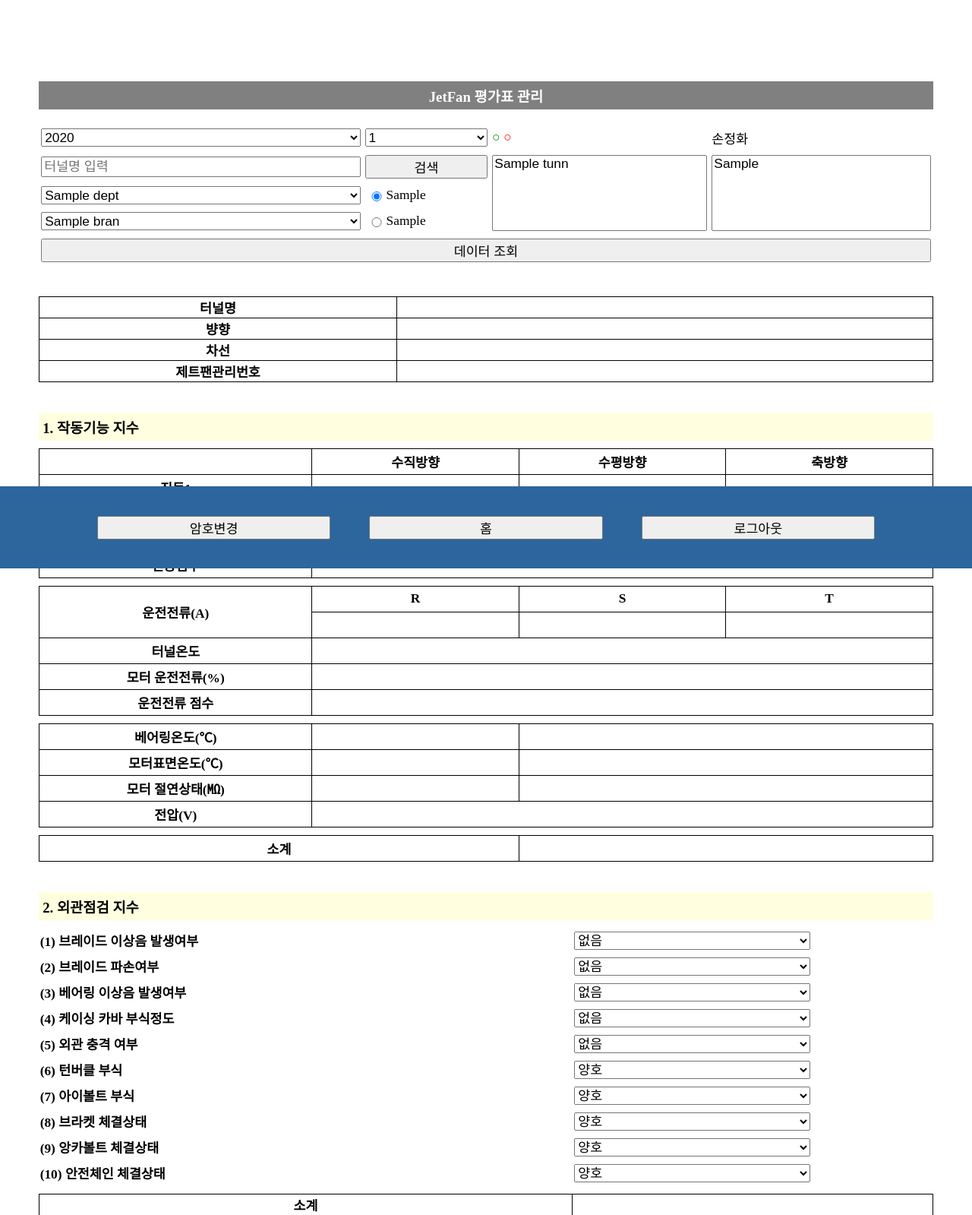
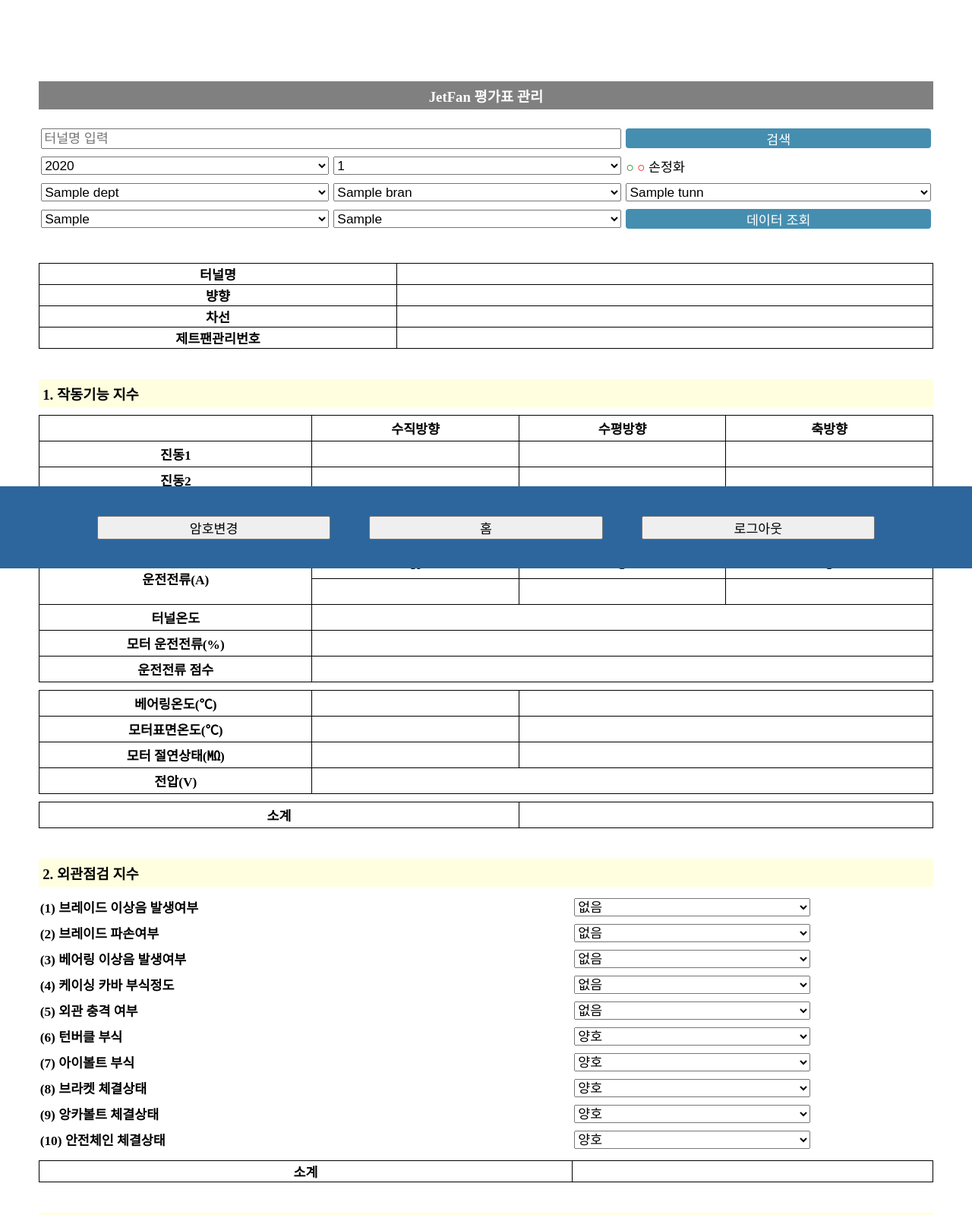
Before and after one commit to hyunjiyoo/JetFan-project, a Flask app: template jetFan-project/templates/evaluation.html in a window 1280 px wide. Shown: the part 52-1651 px from the top of the page at 76% size. Run offline with Flask 2, Linux system fonts and the light colour scheme; the template is opened without the code that fills it: most values are stand-ins (such as "Sample title", 1, 10 or a date in 2020); lists and menus that the app fills with data are empty; style sheets or scripts are compiled from the project's sources; parts of the project's set-up code (start-up, migrations or seed data) failed here and were passed over.

Commit message:
콤보박스 UI변경 및 기능수정

```diff
--- a/jetFan-project/static/css/combo.less
+++ b/jetFan-project/static/css/combo.less
@@ -12,14 +12,6 @@
                 font-size: @basic-font;
                 padding: @table-padding;
 
-                &:first-child {
-                    width: 1.5%;
-                }
-
-                &:nth-child(2) {
-                    width: 0.3%;
-                }
-
                 .jetfan_way {
                     display: flex;
                     align-items: center;
@@ -28,10 +20,6 @@
                 input[type='radio'] {
                     width: 20px;
                 }
-
-                #tunnel, #jetfan_no {
-                    height: 100px;
-                }
             }
         }
 
@@ -39,6 +27,18 @@
             width: 100%;
             font-size: @basic-font;
         }
+
+        button#search, button#select {
+            background-color: #458eb0;
+            color: #fff;
+            border: none;
+            border-radius: 4px;
+            height: 26px;
+            cursor: pointer;
+            &:hover {
+                background-color: #3c72a6;
+            }
+        }
     }
 
     select {
--- a/jetFan-project/static/css/dist/combo.css
+++ b/jetFan-project/static/css/dist/combo.css
@@ -8,22 +8,12 @@
   font-size: 13pt;
   padding: 5px 3px;
 }
-#body-header table tr td:first-child {
-  width: 1.5%;
-}
-#body-header table tr td:nth-child(2) {
-  width: 0.3%;
-}
 #body-header table tr td .jetfan_way {
   display: flex;
   align-items: center;
 }
 #body-header table tr td input[type='radio'] {
   width: 20px;
-}
-#body-header table tr td #tunnel,
-#body-header table tr td #jetfan_no {
-  height: 100px;
 }
 #body-header table input,
 #body-header table select,
@@ -32,6 +22,19 @@
   width: 100%;
   font-size: 13pt;
 }
+#body-header table button#search,
+#body-header table button#select {
+  background-color: #458eb0;
+  color: #fff;
+  border: none;
+  border-radius: 4px;
+  height: 26px;
+  cursor: pointer;
+}
+#body-header table button#search:hover,
+#body-header table button#select:hover {
+  background-color: #3c72a6;
+}
 #body-header select {
   font-size: 13pt;
 }
--- a/jetFan-project/static/js/combo.js
+++ b/jetFan-project/static/js/combo.js
@@ -7,12 +7,6 @@ const init = (target) => {
         }
     }
 }
-// 방향 초기화
-const wayInit = () => {
-    document.querySelector('#wayOption1 + label').innerText = '방향';
-    document.querySelector('#wayOption2 + label').innerText = '방향';
-}
-
 
 // 터널명 입력했을 때 엔터키로 검색 클릭
 const tunnelEnterKeyEvent = (() => {
@@ -31,7 +25,7 @@ const searchTunnel = () => {
         location.reload();
     }
 
-    init('dept'); init('branch'); init('tunnel'); init('jetfan_no'); wayInit();
+    init('dept'); init('branch'); init('tunnel'); init('jetfan_no'); init('jetfan_way');
 
     const tunn_search = document.querySelector('#tunn_search').value;
     const data = { 'div_code': tunn_search, 'div': 'tunn_search'};
@@ -61,7 +55,7 @@ const searchTunnel = () => {
 
 // 본부선택시 지사세팅
 const setBranch = () => {
-    init('branch'); init('tunnel'); init('jetfan_no'); wayInit();
+    init('branch'); init('tunnel'); init('jetfan_no'); init('jetfan_way');
 
     const data = { 'div_code': document.querySelector(`#dept`).value, 'div': 'branch'};
 
@@ -92,8 +86,14 @@ const setBranch = () => {
                 }
             }
 
-            document.querySelector('#wayOption1 + label').innerText = data[2] ?? '방향';
-            document.querySelector('#wayOption2 + label').innerText = data[3] ?? '방향';
+            if(document.querySelector(`#jetfan_way option`) === null) {
+                for(let i = 0; i < data[2].length; i++) {
+                    let opt = document.createElement('option');
+                    document.querySelector(`#jetfan_way`).appendChild(opt);
+                    opt.innerText = data[2][i];
+                }
+            }
+
         }
     }
 
@@ -105,7 +105,7 @@ const setBranch = () => {
 
 // 지사선택시 터널세팅
 const setTunnel = () => {
-    init('tunnel');
+    init('tunnel'); init('jetfan_way'); init('jetfan_no');
 
     const data = { 'div_code': document.querySelector(`#branch`).value, 'div': 'tunnel'};
 
@@ -114,14 +114,29 @@ const setTunnel = () => {
         if (this.readyState === 4 && this.status === 200) {
             let data = JSON.parse(this.responseText);
             console.log('data :>> ', data);
-            const tunn_name = data.filter((elem, i) => i%2===0);
-            const tunn_code = data.filter((elem, i) => i%2===1);
 
-            for(let i = 0; i < data.length/2; i++) {
+            const tunn_name = data[0].filter((elem, i) => i%2===0);
+            const tunn_code = data[0].filter((elem, i) => i%2===1);
+            for(let i = 0; i < data[0].length/2; i++) {
                 let opt = document.createElement('option');
                 document.querySelector(`#tunnel`).appendChild(opt);
                 opt.innerText = tunn_name[i];
                 opt.value = tunn_code[i];
+            }
+
+            for(let i = 0; i < data[1].length; i++) {
+                let opt = document.createElement('option');
+                document.querySelector(`#jetfan_way`).appendChild(opt);
+                opt.innerText = data[1][i];
+            }
+
+            const jetfan_name = data[2].filter((elem, i) => i%2===0);
+            const jetfan_code = data[2].filter((elem, i) => i%2===1);
+            for(let i = 0; i < data[2].length/2; i++) {
+                let opt = document.createElement('option');
+                document.querySelector(`#jetfan_no`).appendChild(opt);
+                opt.innerText = jetfan_name[i];
+                opt.value = jetfan_code[i];
             }
         }
     }
@@ -134,7 +149,7 @@ const setTunnel = () => {
 
 // 터널선택시 제트팬세팅
 const setJetfan = () => {
-    init('jetfan_no');
+    init('jetfan_no'); init('jetfan_way');
 
     const data = { 'div_code': document.querySelector(`#tunnel`).value, 'div': 'jetfan_no'};
 
@@ -142,19 +157,7 @@ const setJetfan = () => {
     xhttp.onreadystatechange = function() {
         if (this.readyState === 4 && this.status === 200) {
             let data = JSON.parse(this.responseText);
-
-            const jetfan_no = data[0].filter((elem, i) =>  i%2===0 );
-            const jetfan_code = data[0].filter((elem, i) =>  i%2===1 );
-
-
-            // 방향 체크되어있으면 체크해제
-            if(document.querySelector('#wayOption1').checked) {
-                document.querySelector('#wayOption1').checked = false;
-            }
-            if(document.querySelector('#wayOption2').checked) {
-                document.querySelector('#wayOption2').checked = false;
-            }
-
+            console.log('data :>> ', data);
 
             // 터널명 검색시 해당 터널에 맞는 본부, 지사 가져오기
             if(document.querySelector('#dept option') === null) {
@@ -171,9 +174,17 @@ const setJetfan = () => {
                 bran_opt.value = data[2][1];
             }
 
-            document.querySelector('#wayOption1 + label').innerText = data[3][0] ?? '방향';
-            document.querySelector('#wayOption2 + label').innerText = data[3][1] ?? '방향';
+            // 방향
+            for(let i = 0; i < data[3].length; i++) {
+                let opt = document.createElement('option');
+                document.querySelector(`#jetfan_way`).appendChild(opt);
+                opt.innerText = data[3][i];
+                // if(i === 0) opt.selected = true;
+            }
 
+            // 제트팬
+            const jetfan_no = data[0].filter((elem, i) =>  i%2===0 );
+            const jetfan_code = data[0].filter((elem, i) =>  i%2===1 );
             for(let i = 0; i < data[0].length/2; i++) {
                 let opt = document.createElement('option');
                 document.querySelector(`#jetfan_no`).appendChild(opt);
@@ -182,7 +193,6 @@ const setJetfan = () => {
             }
         }
     }
-
     xhttp.open("POST", "/combo", true);
     xhttp.setRequestHeader('Content-Type', 'application/json');
     xhttp.send(JSON.stringify(data));
@@ -190,7 +200,7 @@ const setJetfan = () => {
 
 
 // 방향 클릭했을때 제트팬 가져오기
-const getWayOption = (wayOption) => {
+const getWayOption = () => {
     init('jetfan_no');
 
     const tunn_code = document.querySelector('#tunnel').value;
--- a/jetFan-project/templates/combo.html
+++ b/jetFan-project/templates/combo.html
@@ -3,6 +3,15 @@
 
 <div id='body-header'>
     <table>
+
+        <tr>
+            <td colspan=2>
+                <input id='tunn_search' type="text" placeholder="터널명 입력">
+            </td>
+            <td>
+                <button type='button' id='search' onclick='searchTunnel()'>검색</button>
+            </td>
+        </tr>
         <tr>
             <td>
                 <select name="year" id="year" data-div='eval_year'>
@@ -22,20 +31,30 @@
             <td >
                 <span id='greenCircle' style='color: green;'><b>○</b></span>
                 <span id='redCircle' style='color: red;'><b>○</b></span>
-            </td>
-            <td>
-                <div id='user'>손정화</div>
+                <span id='user'>손정화</span>
             </td>
         </tr>
         <tr>
             <td>
-                <input id='tunn_search' type="text" placeholder="터널명 입력">
+                <select name="dept" id="dept" onchange='setBranch()'>
+                    {% for dept in depts %}
+                    <option value="{{ dept['div_code'] }}">
+                        {{ dept['div_name'] }}
+                    </option>
+                    {% endfor %}
+                </select>
             </td>
             <td>
-                <button type='button' id='search' onclick='searchTunnel()'>검색</button>
+                <select name="branch" id="branch" onchange='setTunnel()'>
+                    {% for bran in brans %}
+                    <option value="{{ bran['bran_code'] }}">
+                        {{ bran['bran_name'] }}
+                    </option>
+                    {% endfor %}
+                </select>
             </td>
-            <td rowspan=3>
-                <select size=4 name="tunnel" id="tunnel" onchange='setJetfan()'>
+            <td>
+                <select name="tunnel" id="tunnel" onchange='setJetfan()'>
                     {% for tunn in tunns %}
                         {% if(tunn['tunn_name'] == '수리') %}
                         <option value="{{ tunn['tunn_code'] }}" selected>
@@ -49,8 +68,18 @@
                     {% endfor %}
                 </select>
             </td>
-            <td rowspan=3>
-                <select size=4 name="jetfan_no" id="jetfan_no">
+
+        </tr>
+        <tr>
+            <td>
+                <select name="jetfan_way" id="jetfan_way" onchange='getWayOption()'>
+                    <option selected>{{ tunns[0]['tunn_way1'] }}</option>
+                    <option>{{ tunns[0]['tunn_way2'] }}</option>
+                </select>
+            </td>
+
+            <td>
+                <select name="jetfan_no" id="jetfan_no">
                     {% for jetfan in jetfans %}
                     <option value="{{ jetfan['jetfan_code'] }}">
                         {{ jetfan['jetfan_no'] }}
@@ -58,45 +87,10 @@
                     {% endfor %}
                 </select>
             </td>
-        </tr>
-        <tr>
             <td>
-                <select name="dept" id="dept" onchange='setBranch()'>
-                    {% for dept in depts %}
-                    <option value="{{ dept['div_code'] }}">
-                        {{ dept['div_name'] }}
-                    </option>
-                    {% endfor %}
-                </select>
-            </td>
-            <td>
-                <div class='jetfan_way'>
-                    <input type="radio" id='wayOption1' name='way' onchange='getWayOption("wayOption1")' onclick='getWayOption("wayOption1")' checked>
-                    <label for="wayOption1">{{ tunns[0]['tunn_way1'] }}</label>
-                </div>
-            </td>
-        </tr>
-        <tr>
-            <td>
-                <select name="branch" id="branch" onchange='setTunnel()'>
-                    {% for bran in brans %}
-                    <option value="{{ bran['bran_code'] }}">
-                        {{ bran['bran_name'] }}
-                    </option>
-                    {% endfor %}
-                </select>
-            </td>
-            <td>
-                <div class='jetfan_way'>
-                    <input type="radio" id='wayOption2' name='way' onchange='getWayOption("wayOption2")' onclick='getWayOption("wayOption2")'>
-                    <label for="wayOption2">{{ tunns[0]['tunn_way2'] }}</label>
-                </div>
-            </td>
-        </tr>
-        <tr>
-            <td colspan='4'>
                 <button type='button' id='select' onclick='getData()'>데이터 조회</button>
             </td>
         </tr>
+
     </table>
 </div>
```
Also changed, not shown: jetFan-project/routes/combo_routes.py (+24 -4 lines).
